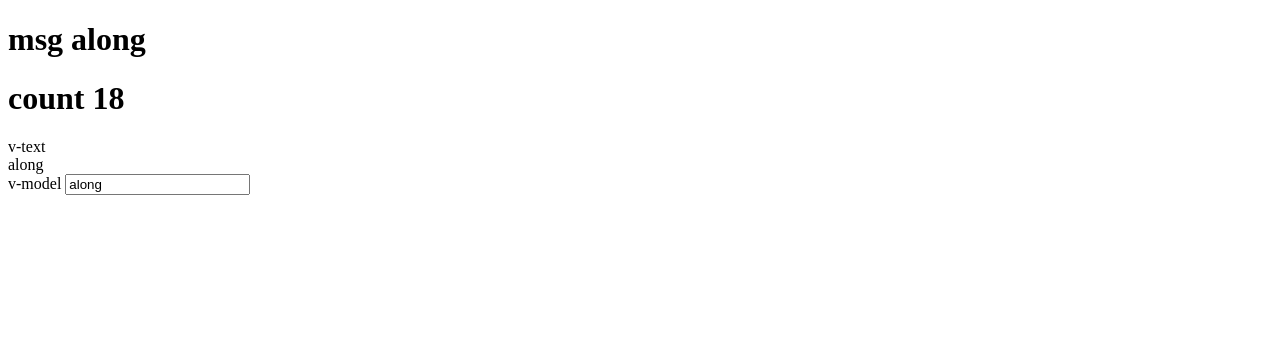
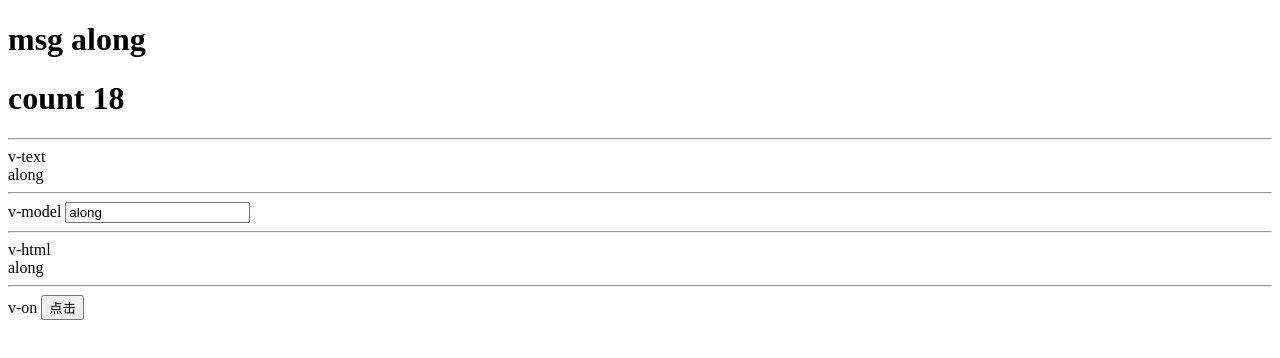
Before and after one commit to alongithub/vue-reactive, a website: page index.html in a window 1280 px wide. Drawn offline with Linux system fonts and the light colour scheme.

Commit message:
v-html、v-on

```diff
--- a/index.html
+++ b/index.html
@@ -9,11 +9,19 @@
     <div id="app">
         <h1>msg {{msg}}</h1>
         <h1>count {{count}}</h1>
+        <hr/>
         v-text
         <div v-text="msg">v-text</div>
+        <hr/>
         v-model
         <input type="text" v-model="msg"/>
         <imput type="text" v-model="count"/>
+        <hr/>
+        v-html
+        <div v-html="msg"></div>
+        <hr/>
+        v-on
+        <button v-on:click="onClick">点击</button>
     </div>
 </body>
 <script src='./js/dep.js'></script>
@@ -31,6 +39,11 @@
                 name: 'along',
                 age: 24
             }
+        },
+        methods: {
+            onClick: () => {
+                console.log('click')
+            }
         }
     })
 </script>
--- a/js/compiler.js
+++ b/js/compiler.js
@@ -34,7 +34,14 @@ class Compiler {
             if (this.isDirective(attrName)) {
                 attrName = attrName.substr(2)
                 let key = attr.value; // v-text="msg" key = "msg"
-                this.update(node, key, attrName)
+                // 如果是v-on  v-on:click="count + 1"  ="onadd"
+                if (attrName.startsWith('on:')) {
+                    this.onHandler(node, key, attrName)
+                } else {
+                    this.update(node, key, attrName)
+                }
+
+
             }
         })
 
@@ -64,6 +71,24 @@ class Compiler {
         // 实现双向绑定
         node.addEventListener('input', (e) => {
             this.vm[key] = node.value
+        })
+    }
+
+    // v-html
+    htmlUpdater(node, value, key) {
+        node.innerHTML = value;
+        new Watcher(this.vm, key, (newValue) => {
+            node.innerHTML = newValue
+        })
+    }
+
+    // v-on
+    onHandler(node, value, key) {
+        // 这里的key是事件类型 on:click
+        let event = key.substr(3) // click
+
+        node.addEventListener(event, () => {
+            this.vm.$options.methods && this.vm.$options.methods[value]()
         })
     }
 
```
Also changed, not shown: README.md.
